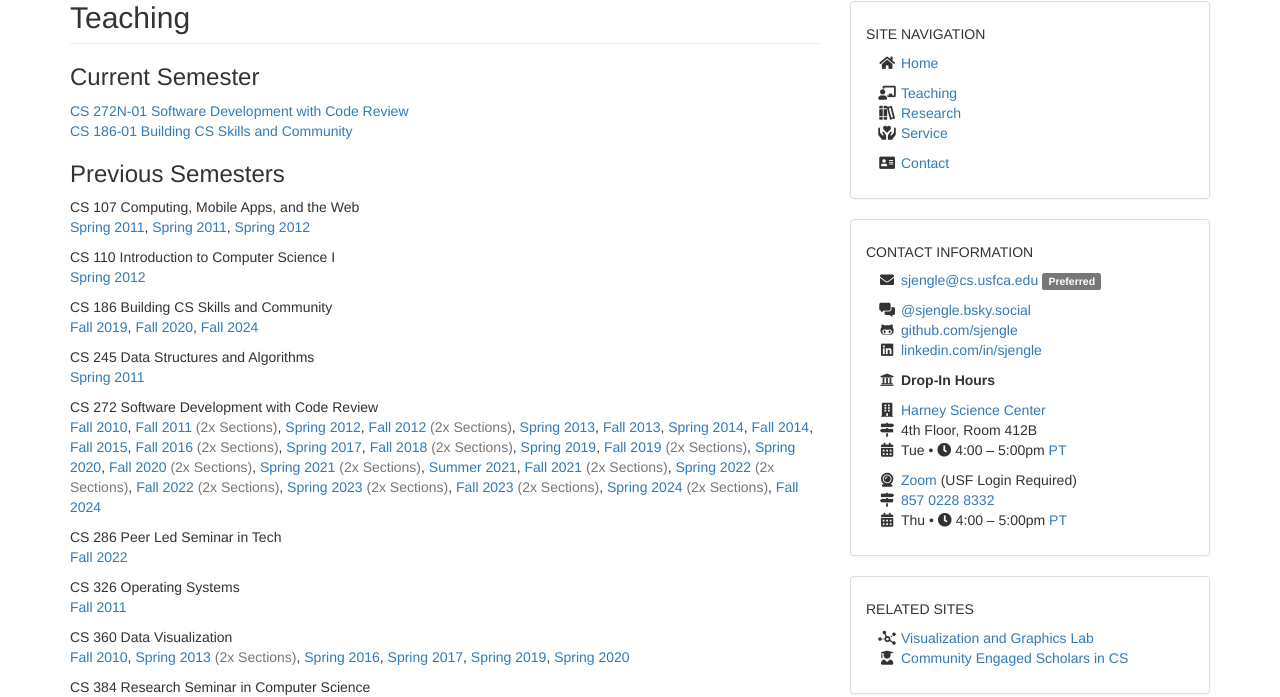
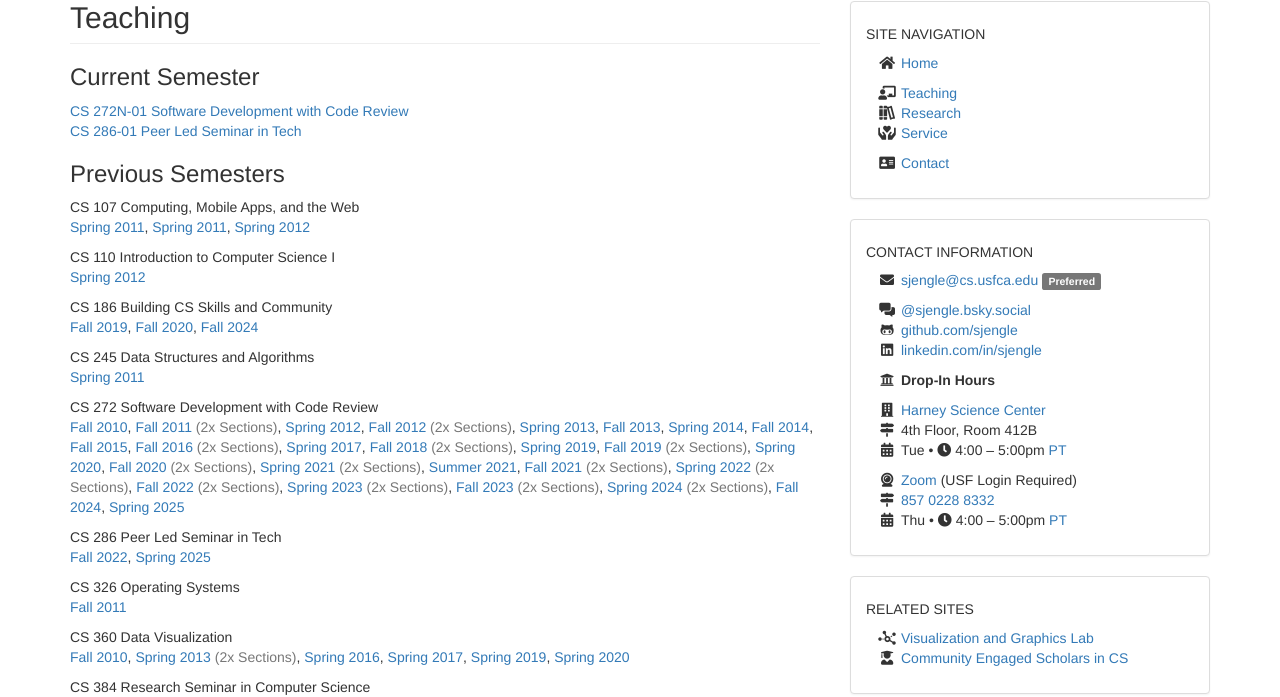
Before and after one commit to sjengle/sjengle.github.io, a Jekyll site: the page built from teaching.html, in a window 1280 px wide. Shown: the part 110-807 px from the top of the page. Built offline with Jekyll 4.4.1, drawn with Linux system fonts in a browser that asks for light colours.

Commit message:
Adding Spring 2025 courses

```diff
--- a/_data/teaching.yaml
+++ b/_data/teaching.yaml
@@ -565,7 +565,6 @@
   year: '2024'
   sort: 'CS212-2024-08'
   link: 'https://usf-cs272n-fall2024.notion.site'
-  show: true
 - id: 'CS 186'
   name: 'Building CS Skills and Community'
   code: 'CS 186-01'
@@ -573,4 +572,20 @@
   year: '2024'
   sort: 'CS186-2024-08'
   link: 'https://usfca.instructure.com/courses/1623708'
+# SPRING 2025
+- id: 'CS 272'
+  name: 'Software Development with Code Review'
+  code: 'CS 272N-01'
+  term: 'Spring'
+  year: '2025'
+  sort: 'CS212-2025-01'
+  link: 'https://usf-cs272n-spring2025.notion.site'
   show: true
+- id: 'CS 286'
+  name: 'Peer Led Seminar in Tech'
+  code: 'CS 286-01'
+  term: 'Spring'
+  year: '2025'
+  sort: 'CS286-2025-01'
+  link: 'https://usfca.instructure.com/courses/1624833'
+  show: true
```
